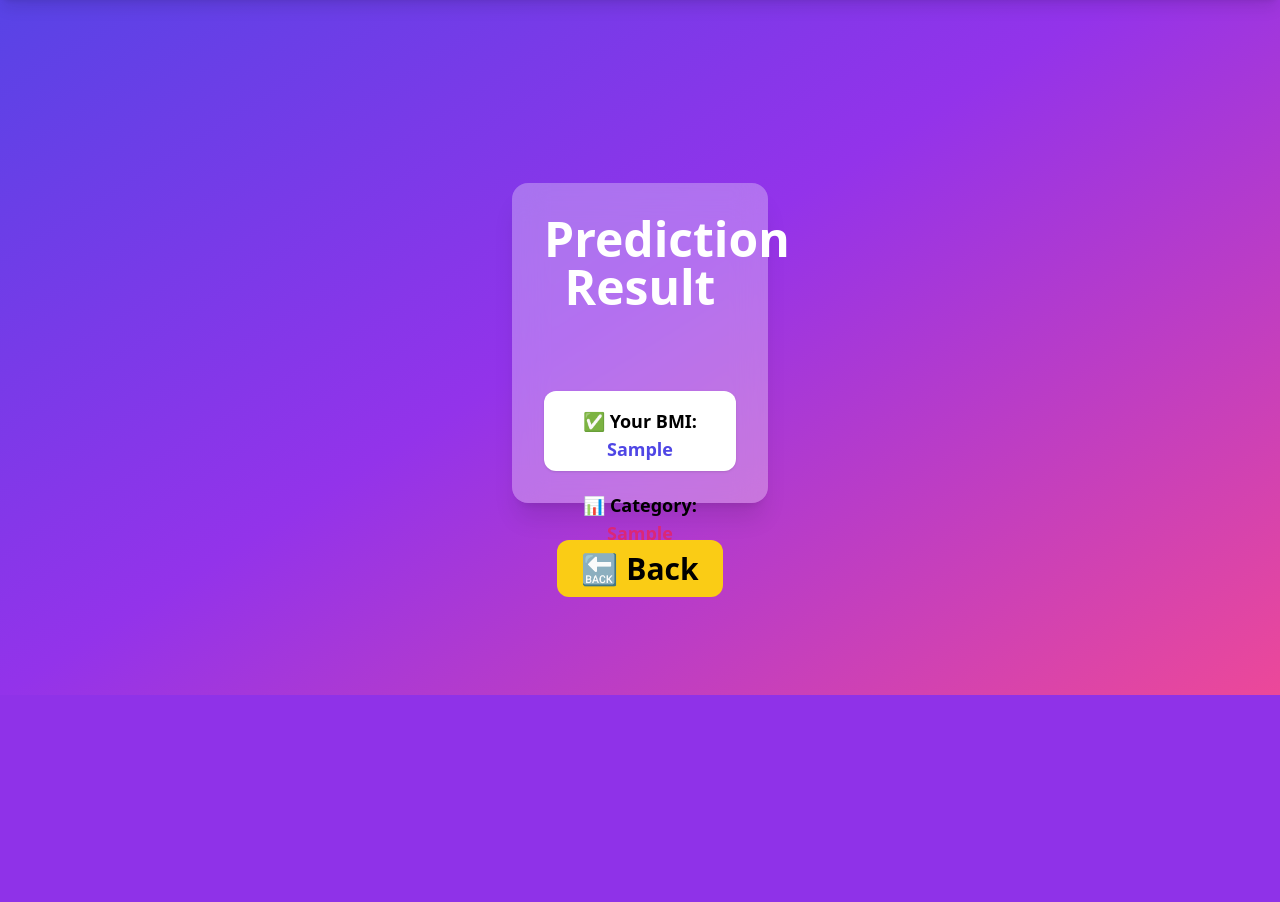
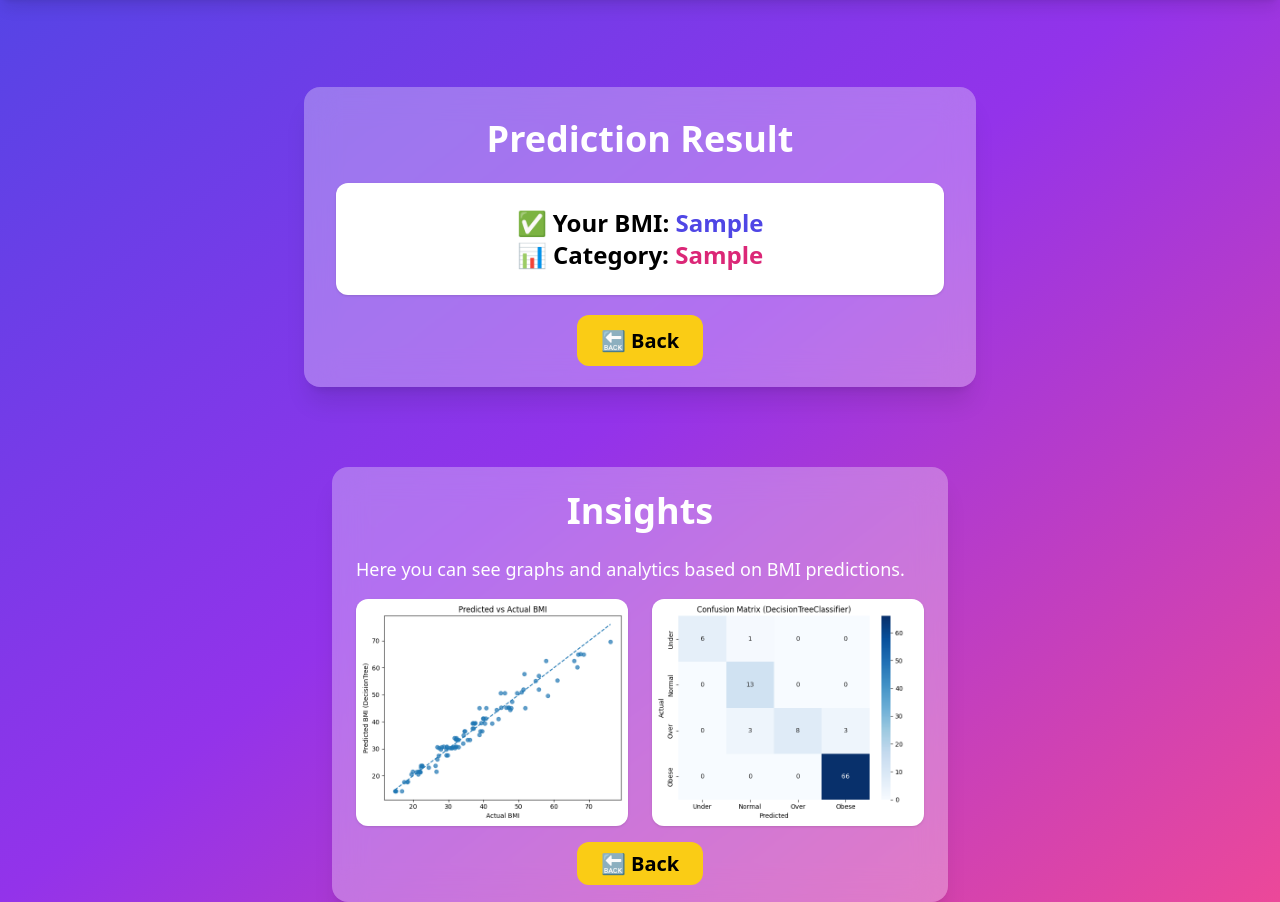
Before and after one commit to santushtchhabra/BMI-Predictor, a Flask app: template templates/insights.html in a window 1280 px wide. Shown: the part 105-1007 px from the top of the page. Before the commit the page ends 800 px from the top, so only its background shows below. Run offline with Flask 3, Linux system fonts and the light colour scheme; the template is opened without the code that fills it: most values are stand-ins (such as "Sample title", 1, 10 or a date in 2020); parts of the project's set-up code (start-up, migrations or seed data) failed here and were passed over; some libraries are stand-ins or nearby versions.

Commit message:
insights.html

```diff
--- a/templates/insights.html
+++ b/templates/insights.html
@@ -1,14 +1,36 @@
 {% extends "base.html" %}
 {% block content %}
-<div class="w-[20vw] h-[40vh] mt-[20vh] mx-auto bg-white/30 backdrop-blur-lg shadow-xl rounded-2xl p-8 animate-fadeIn">
-  <h2 class="text-2xl font-bold text-center text-5xl text-white mb-4">Prediction Result</h2>
-  <div class="bg-white h-[10vh] flex flex-col justify-start mt-[10vh] rounded-xl shadow p-4 pt- text-center text-lg font-semibold">
+<div class="max-w-md sm:max-w-lg md:max-w-xl lg:max-w-2xl mx-auto bg-white/30 backdrop-blur-lg shadow-xl rounded-2xl p-6 sm:p-8 mt-12 sm:mt-16 animate-fadeIn">
+  <h2 class="text-2xl sm:text-3xl md:text-4xl font-bold text-center text-white mb-6">Prediction Result</h2>
+
+  <div class="bg-white p-4 sm:p-6 rounded-xl shadow text-center text-lg sm:text-xl md:text-2xl font-semibold">
     ✅ Your BMI: <span class="text-indigo-600">{{ bmi_value }}</span><br>
     📊 Category: <span class="text-pink-600">{{ bmi_category }}</span>
+  </div>
+
+  <div class="mt-6 sm:mt-8 text-center">
+    <a href="/" class="bg-yellow-400 hover:bg-yellow-500 text-black px-6 py-2 sm:py-3 rounded-xl font-bold text-lg sm:text-xl transition">
+      🔙 Back
+    </a>
+  </div>
 </div>
+<div class="w-[90%] md:w-[70%] lg:w-[50%] mx-auto mt-20 p-6 bg-white/30 backdrop-blur-lg rounded-2xl shadow-xl animate-fadeIn">
+  <h2 class="text-4xl font-extrabold text-center text-white mb-6">Insights</h2>
 
-  <div class="mt-6 mt-[10vh] text-center">
-    <a href="/" class="bg-yellow-400 text-3xl hover:bg-yellow-500 text-black px-6 py-2 rounded-xl font-bold">🔙 Back</a>
+  <p class="text-white text-lg mb-4">
+    Here you can see graphs and analytics based on BMI predictions.
+  </p>
+
+  <!-- Example images of graphs -->
+  <div class="grid grid-cols-1 md:grid-cols-2 gap-6">
+    <img src="{{ url_for('static', filename='images/pred_vs_actual_bmi.png') }}" alt="Pred vs Actual BMI" class="rounded-xl shadow">
+    <img src="{{ url_for('static', filename='images/confusion_matrix.png') }}" alt="Confusion Matrix" class="rounded-xl shadow">
+  </div>
+
+  <div class="mt-6 text-center">
+    <a href="/" class="bg-yellow-400 text-black font-bold py-2 px-6 rounded-xl hover:bg-yellow-500 text-xl transition">
+      🔙 Back
+    </a>
   </div>
 </div>
 {% endblock %}
```
